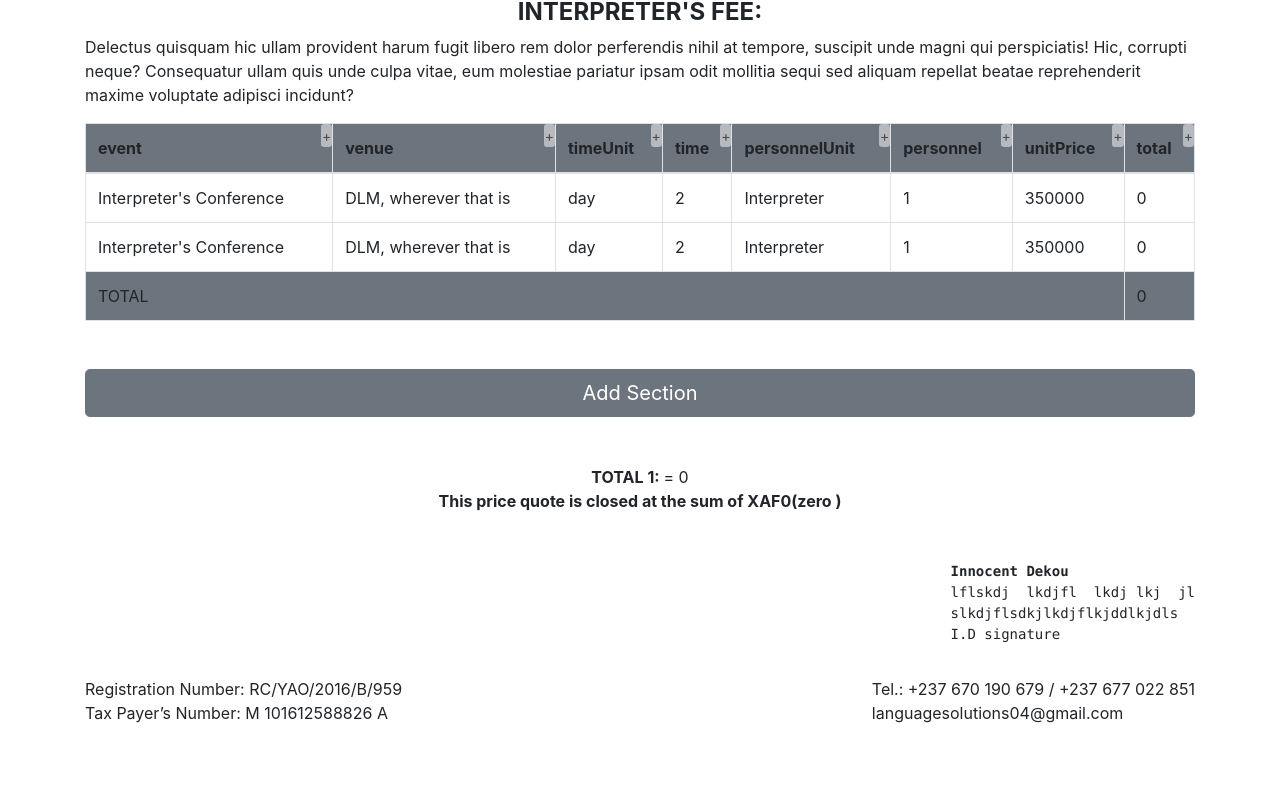
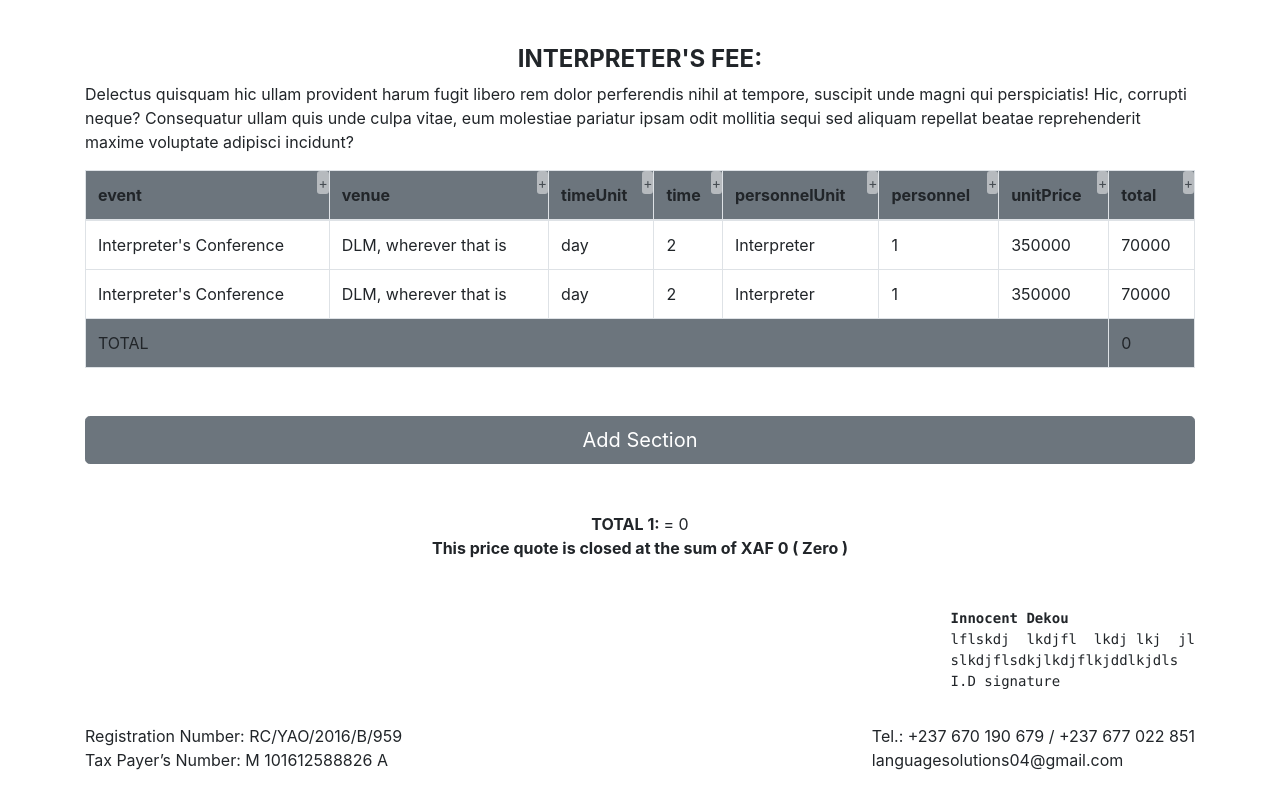
Before and after one commit to glennfaison/language-solutions, a React (Create React App) app: page / in a window 1280 px wide. Shown: the part 410-1218 px from the top of the page. Built offline with nearby package versions, Linux system fonts and the light colour scheme.

Commit message:
Fixed the problems with state management.

```diff
--- a/src/entities/table-state.js
+++ b/src/entities/table-state.js
@@ -1,4 +1,4 @@
-export default function TableState() {
+export default function QuoteSectionState() {
   return {
     title: "INTERPRETER'S FEE:",
     description: `Delectus quisquam hic ullam provident harum fugit libero rem dolor perferendis nihil at tempore, suscipit unde magni qui perspiciatis! Hic, corrupti neque?
@@ -35,7 +35,7 @@ export default function TableState() {
       },
       total: {
         id: 8,
-        content: [0, 0]
+        content: [70000, 70000]
       }
     },
     sectionTotal: 0,
--- /dev/null
+++ b/src/ui-components/page-footer/page-footer.jsx
@@ -0,0 +1,22 @@
+import React from 'react';
+
+export default class PageFooter extends React.Component {
+  render() {
+    return(
+      <footer className="mt-3 pb-5">
+        <div className="row clearfix">
+          <div className="col-sm-6">
+            <div>Registration Number: {this.props.registrationNumber}</div>
+            <div>Tax Payer’s Number: {this.props.taxPayerNumber}</div>
+          </div>
+          <div className="col-sm-6">
+            <div className="float-right">
+              <div>Tel.: {this.props.telephoneNuber}</div>
+              <div>{this.props.email}</div>
+            </div>
+          </div>
+        </div>
+      </footer>
+    );
+  }
+}
--- /dev/null
+++ b/src/ui-components/page-header/page-header.jsx
@@ -0,0 +1,9 @@
+import React from 'react';
+
+export default class PageHeader extends React.Component {
+  render() {
+    return(
+      <div className="h1">Letter Head</div>
+    );
+  }
+}
--- a/src/ui-components/pages/create-quote-page/create-quote-page.jsx
+++ b/src/ui-components/pages/create-quote-page/create-quote-page.jsx
@@ -1,25 +1,168 @@
 import React from 'react';
-import QuoteForm from '../../quote-form/quote-form';
+import QuoteSectionState from '../../../entities/table-state';
+import spellNumber from '../../../entities/number-speller';
+import QuoteSection from '../../quote-section/quote-section';
+import PageHeader from '../../page-header/page-header';
+import PageFooter from '../../page-footer/page-footer';
 
 export default class QuoteCreationPage extends React.Component {
   constructor(props) {
     super(props);
     this.state = {
-      "addresserName": "Innocent Dekou",
-      "addresserInfo": "lflskdj  lkdjfl  lkdj lkj  jl\nslkdjflsdkjlkdjflkjddlkjdls",
-      "addresserSignature": "I.D signature",
-      "registrationNumber": "RC/YAO/2016/B/959",
-      "taxPayerNumber": "M 101612588826 A",
-      "email": "languagesolutions04@gmail.com",
-      "telephoneNuber": "+237 670 190 679 / +237 677 022 851"
+      addresserName: "Innocent Dekou",
+      addresserInfo: "lflskdj  lkdjfl  lkdj lkj  jl\nslkdjflsdkjlkdjflkjddlkjdls",
+      addresserSignature: "I.D signature",
+      registrationNumber: "RC/YAO/2016/B/959",
+      taxPayerNumber: "M 101612588826 A",
+      email: "languagesolutions04@gmail.com",
+      telephoneNuber: "+237 670 190 679 / +237 677 022 851",
+
+      id: "",
+      date: new Date(),
+      addressee: "Direction de la lutte contre les maladies et les épidémies MINSANTE",
+      addresseeAbbreviation: "DLM",
+      services: "Simultaneous Interpretation & Equipment Rental",
+      event: "DLM Event",
+      venue: "Mbalmayo, Hotel Départemental",
+      attendance: "20-30",
+      duration: 0,
+      languages: ["English", "French"],
+      teamOfInterpreters: 0,
+      teamOfSoundEngineers: 0,
+      currencyUsed: "(XAF) CFA Francs",
+
+      sections: {
+        section1: QuoteSectionState(),
+      },
+      quoteTotal: 0,
+
+      first: "TOTAL 1",
+      second: "",
     };
+
+    this.getSectionTotal = this.getSectionTotal.bind(this);
+  }
+  getQuoteId() {
+    return "LS_" + this.state.addresseeAbbreviation + "_"
+      + this.state.date.toDateString();
+  }
+  addSection() {
+    let id = 0;
+    for(let section in this.state.sections) {
+      id = (id < this.state.sections[section].id)? this.state.sections[section].id : id;
+    }
+    id++;
+    let tempSections = this.state.sections;
+    tempSections["section" + id] = QuoteSectionState();
+    tempSections["section" + id].id = id;
+    this.setState({sections: tempSections});
+  }
+  removeSection(id) {
+    let tempSections = this.state.sections;
+    delete tempSections["section" + id];
+    this.setState({sections: tempSections});
+  }
+  getQuoteTotal() {
+    let total = 0;
+    for(let section in this.state.sections) {
+      total += this.state.sections[section].sectionTotal;
+    }
+    return total;
+  }
+  getSectionTotal(sectionId, refTotal) {
+    let tempSections = this.state.sections;
+    tempSections["section" + sectionId].sectionTotal = refTotal;
+
+    let sectionTotalList = [];
+    for(let column in this.state.sections) {
+      sectionTotalList.push(column);
+    }
+    let first = "TOTAL 1";
+    let second = "" + this.state.sections[sectionTotalList[0]].sectionTotal;
+    for(let i = 1; i < sectionTotalList.length; i++) {
+      first += " + " + (i + 1);
+      second += " + " + this.state.sections[sectionTotalList[i]].sectionTotal;
+    }
+
+    this.setState({
+      sections: tempSections,
+      quoteTotal: this.getQuoteTotal(),
+      first: first,
+      second: second,
+    });
+  }
+  renderWordedQuoteTotalAddition() {
+    return(
+      <div className="text-center mt-5">
+      <div>
+        <b>{this.state.first}: </b>
+        <span>{this.state.second}</span>
+        <span> = </span>
+        <span> {this.state.quoteTotal} </span>
+      </div>
+        <b>
+          This price quote is closed at the sum of XAF
+          <span> {this.state.quoteTotal} </span>
+          (<span className="text-capitalize"> {spellNumber(this.state.quoteTotal)}</span>)
+        </b>
+      </div>
+    );
+  }
+  renderSections() {
+    let quoteSectionList = [];
+    let i;
+    for(let section in this.state.sections) {
+      i = this.state.sections[section].id;
+      quoteSectionList.push(
+        <QuoteSection key={i}
+          id={i}
+          getSectionTotalProp={this.getSectionTotal}
+          stateProp={this.state.sections[section]} />
+      );
+    }
+    return quoteSectionList;
   }
   render() {
     return(
       <div className="container bg-white">
         <div className="pt-5">
-          <div className="header offset-sm-1 col-sm-10"></div>
-          <QuoteForm />
+          <div className="header offset-sm-1 col-sm-10">
+            <PageHeader />
+          </div>
+
+          <div className="quote-form mt-5">
+            <div className="identification clearfix">
+              <pre className="float-right">
+                <span className="underline">QUOTE:</span> {this.getQuoteId()}<br/>
+                <span className="underline">DATE:</span> {this.state.date.toDateString()}<br/>
+              </pre>
+            </div>
+            <div className="addressee clearfix">
+              <pre className="float-left text-left">
+                <span className="underline">TO:</span> {this.state.addressee}<br/>
+                <span className="underline">Event:</span> {this.state.event}<br/>
+                <span className="underline">Venue:</span> {this.state.venue}<br/>
+                <span className="underline">Attendance:</span> {this.state.attendance}<br/>
+                <span className="underline">Duration:</span> {this.state.duration}<br/>
+                <span className="underline">Languages:</span> {this.state.languages}<br/>
+                <span className="underline">Team of Interpreters:</span> {this.state.teamOfInterpreters}<br/>
+                <span className="underline">Team of Sound Engineers:</span> {this.state.teamOfSoundEngineers}<br/>
+                <span className="underline">Currency Used:</span> {this.state.currencyUsed}
+              </pre>
+            </div>
+
+            {this.renderSections()}
+
+            <button name="addTableButton"
+              id="addTableButton"
+              className="btn btn-secondary btn-lg btn-block mt-5"
+              onClick={()=>this.addSection()}>
+              Add Section
+            </button>
+
+            {this.renderWordedQuoteTotalAddition()}
+          </div>
+
           <div className="footer mt-5 pb-5">
             <div className="clearfix">
               <pre className="addresser float-right">
@@ -27,20 +170,10 @@ export default class QuoteCreationPage extends React.Component {
                 {this.state.addresserInfo}<br/>
                 {this.state.addresserSignature}</pre>
             </div>
-            <footer className="mt-3 pb-5">
-              <div className="row clearfix">
-                <div className="col-sm-6">
-                  <div>Registration Number: {this.state.registrationNumber}</div>
-                  <div>Tax Payer’s Number: {this.state.taxPayerNumber}</div>
-                </div>
-                <div className="col-sm-6">
-                  <div className="float-right">
-                    <div>Tel.: {this.state.telephoneNuber}</div>
-                    <div>{this.state.email}</div>
-                  </div>
-                </div>
-              </div>
-            </footer>
+            <PageFooter registrationNumber={this.state.registrationNumber}
+              taxPayerNumber={this.state.taxPayerNumber}
+              email={this.state.email}
+              telephoneNuber={this.state.telephoneNuber} />
           </div>
         </div>
       </div>
--- a/src/ui-components/quote-section/quote-section.jsx
+++ b/src/ui-components/quote-section/quote-section.jsx
@@ -1,35 +1,54 @@
 import React from 'react';
 import ReactDOM from 'react-dom';
-import TableState from '../../entities/table-state';
+// import QuoteSectionState from '../../entities/table-state';
 
 export default class QuoteSection extends React.Component {
   constructor(props) {
     super(props);
-    this.state = new TableState();
+    this.state = this.props.stateProp;
     this.updateState = this.updateState.bind(this);
+  }
+  populateCells() {
+    let len = this.state.columns.total.content.length;
+    for(let row = 0; row < len; row++) {
+      for(let columnName in this.state.columns) {
+        ReactDOM.findDOMNode(this.refs[this.props.id+columnName+row])
+          .textContent = this.state.columns[columnName].content[row];
+      }
+    }
+  }
+  componentDidMount() {
+    this.populateCells();
+  }
+  componentDidUpdate() {console.log(this.state)
+    this.populateCells();
   }
   updateState(row, column) {
     let tempColumns = this.state.columns;
-    tempColumns[column].content[row] =
-      ReactDOM.findDOMNode(this.refs[this.props.id+column+row]).textContent;
-    for(let i = 0; i < this.state.columns.total.content.length; i++) {
-      tempColumns.total.content[i] = this.getRowTotal(i);
+    let ref = this.props.id + column + row;
+
+    // Set numeric value columns to Number type.
+    if(column === "time" || column === "personnel" || column === "unitPrice" || column === "total") {
+      tempColumns[column].content[row]
+        = Number(ReactDOM.findDOMNode(this.refs[ref]).textContent);
+      // Calculate row total.
+      tempColumns.total.content[row] = tempColumns.time.content[row]
+        * tempColumns.personnel.content[row]
+        * tempColumns.unitPrice.content[row];
+      // Calculate section total.
+      let sectionTotal = 0;
+      for(let i = 0; i < this.state.columns.total.content.length; i++) {
+        sectionTotal += this.state.columns.total.content[i];
+      }
+      this.setState({columns: tempColumns, sectionTotal: sectionTotal});
+      // Inform parent page of the change.
+      this.props.getSectionTotalProp(this.state.id, sectionTotal);
     }
-    this.setState({columns: tempColumns, sectionTotal: this.getSectionTotal()});
-  }
-  getSectionTotal() {
-    let sectionTotal = 0;
-    for(let i = 0; i < this.state.columns.total.content.length; i++) {
-      sectionTotal += this.state.columns.total.content[i];
+    else {
+      tempColumns[column].content[row]
+        = ReactDOM.findDOMNode(this.refs[ref]).textContent;
+      this.setState({columns: tempColumns});
     }
-    this.props.getSectionTotalProp(this.props.id, sectionTotal);
-    return sectionTotal;
-  }
-  getRowTotal(index) {
-    let total = this.state.columns.time.content[index]
-     * this.state.columns.personnel.content[index]
-     * this.state.columns.unitPrice.content[index];
-    return total;
   }
   getColumnHeaderList() {
     let headerList = [];
@@ -57,8 +76,7 @@ export default class QuoteSection extends React.Component {
       <td key={title.toString()}
         contentEditable={true}
         ref={this.props.id+title+index}
-        onInput={()=>this.updateState(index, title)}>
-        {this.state.columns[title].content[index]}
+        onBlur={()=>this.updateState(index, title)}>
       </td>);
     return(<tr key={index.toString()}>{tdList}</tr>);
   }
@@ -67,7 +85,7 @@ export default class QuoteSection extends React.Component {
     return(
       <tr className="bg-secondary">
         <td colSpan={numberOfColumns - 1}>TOTAL</td>
-        <td id={"sectionTotal" + this.props.id}>{this.state.sectionTotal}</td>
+        <td ref={"sectionTotal" + this.props.id}>{this.state.sectionTotal}</td>
       </tr>
     );
   }
```
